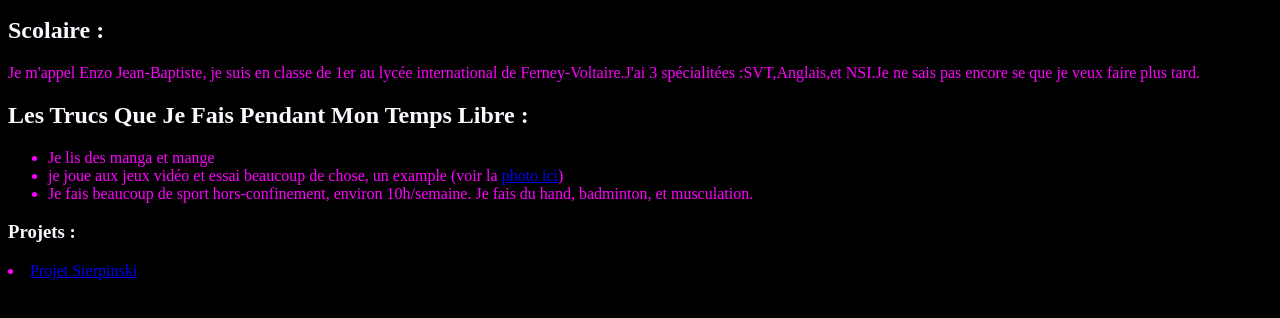
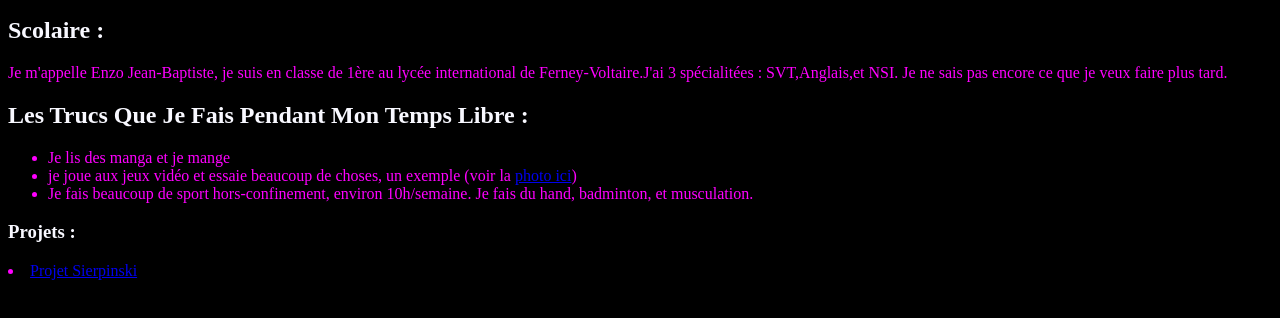
Before and after one commit to Jean-baptisteenzo/jean-baptisteenzo, a plain HTML site: page index.html in a window 1280 px wide. Shown: the part 436-754 px from the top of the page. Drawn offline with Linux system fonts and the light colour scheme.

Commit message:
Update index.html

```diff
--- a/index.html
+++ b/index.html
@@ -16,7 +16,7 @@
         <h2>Scolaire :</h2>
 
         <p>
-            Je m'appel Enzo Jean-Baptiste, je suis en classe de 1er au lycée international de Ferney-Voltaire.J'ai 3 spécialitées :SVT,Anglais,et NSI.Je ne sais pas encore se que je veux faire plus tard.
+            Je m'appelle Enzo Jean-Baptiste, je suis en classe de 1ère au lycée international de Ferney-Voltaire.J'ai 3 spécialitées : SVT,Anglais,et NSI. Je ne sais pas encore ce que je veux faire plus tard.
         </p>
 
         <h2>Les Trucs Que Je Fais Pendant Mon Temps Libre :</h2>
@@ -24,8 +24,8 @@
 
 
         <ul>
-        <li> Je lis des manga et mange</li>
-        <li> je joue aux jeux vidéo et essai beaucoup de chose, un example (voir la <a href="Les_Mangas_Et_Moi.jpg">photo ici</a>)</li>
+        <li> Je lis des manga et je mange</li>
+        <li> je joue aux jeux vidéo et essaie beaucoup de choses, un exemple (voir la <a href="Les_Mangas_Et_Moi.jpg">photo ici</a>)</li>
         <li> Je fais beaucoup de sport hors-confinement, environ 10h/semaine. Je fais du hand, badminton, et musculation.</li>
         </ul>
 <h3>Projets :</h3>
```
